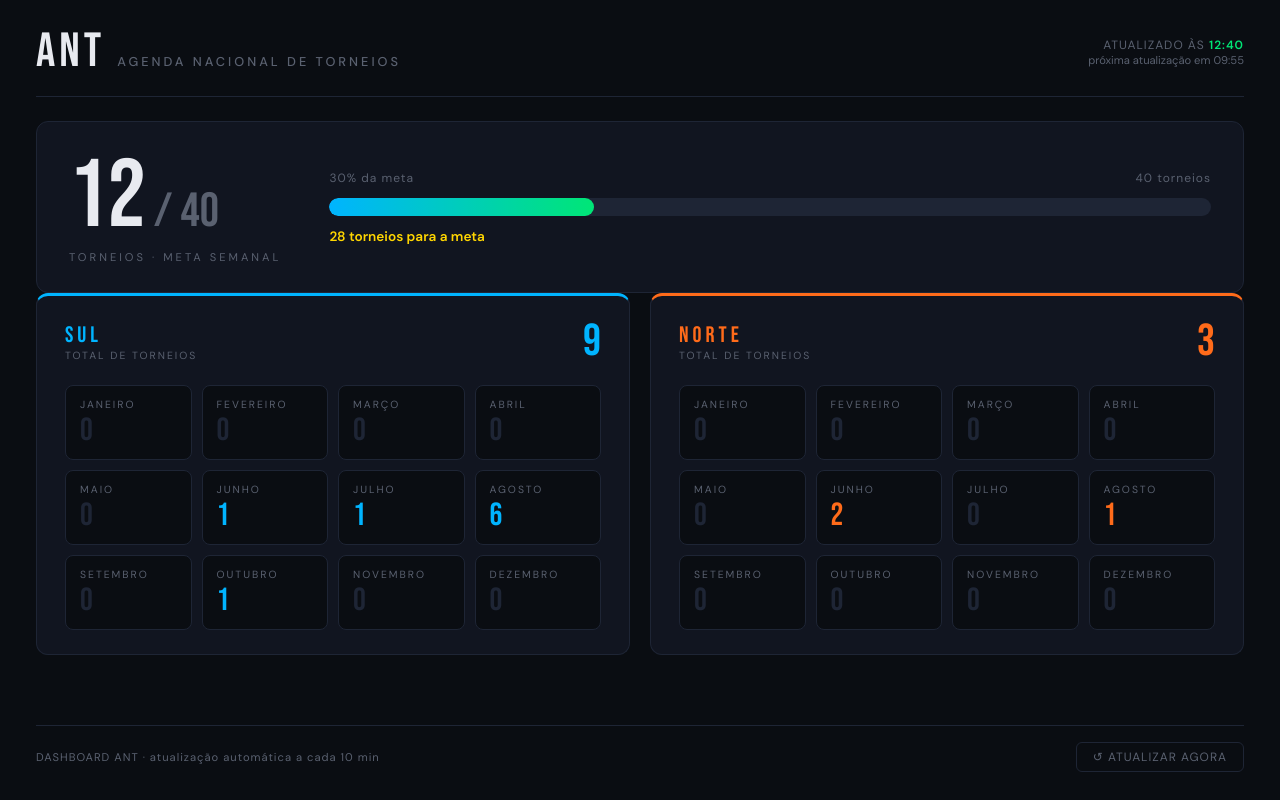
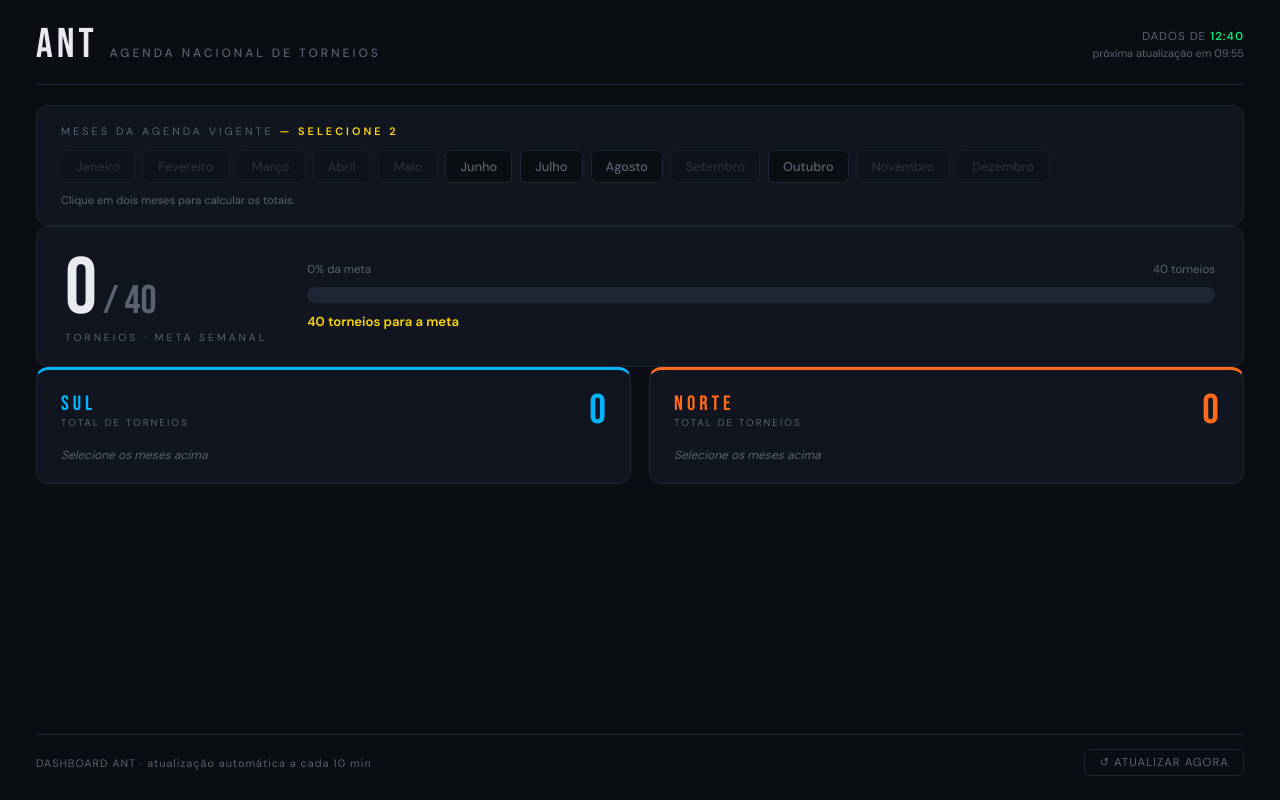
Before and after one commit to hudsonotsubo-jpg/ant-dashboard, a plain HTML site: page index.html in a window 1280 px wide. Drawn offline with Linux system fonts and the light colour scheme.

Commit message:
Dashboard com seleção de meses

```diff
--- a/index.html
+++ b/index.html
@@ -11,9 +11,7 @@
     --surface:   #111520;
     --border:    #1e2535;
     --sul:       #00b4ff;
-    --sul-dim:   #003d57;
     --norte:     #ff6b1a;
-    --norte-dim: #4a1f00;
     --ok:        #00e676;
     --warn:      #ffd600;
     --text:      #e8eaf0;
@@ -30,8 +28,8 @@
     min-height: 100vh;
     display: flex;
     flex-direction: column;
-    padding: 28px 36px;
-    gap: 24px;
+    padding: 24px 36px;
+    gap: 20px;
   }
 
   /* ── HEADER ── */
@@ -40,225 +38,176 @@
     align-items: center;
     justify-content: space-between;
     border-bottom: 1px solid var(--border);
-    padding-bottom: 20px;
+    padding-bottom: 18px;
   }
 
-  .logo {
-    display: flex;
-    align-items: baseline;
-    gap: 12px;
-  }
-
+  .logo { display: flex; align-items: baseline; gap: 12px; }
   .logo-ant {
     font-family: 'Bebas Neue', sans-serif;
-    font-size: 3rem;
+    font-size: 2.6rem;
     letter-spacing: 4px;
-    color: var(--text);
     line-height: 1;
   }
-
   .logo-sub {
-    font-size: 0.8rem;
+    font-size: 0.75rem;
     font-weight: 500;
     letter-spacing: 3px;
     text-transform: uppercase;
     color: var(--muted);
   }
+  .header-right { text-align: right; }
+  .atualizado { font-size: 0.72rem; color: var(--muted); letter-spacing: 1px; text-transform: uppercase; }
+  .atualizado span { color: var(--ok); font-weight: 600; }
+  .countdown { font-size: 0.68rem; color: var(--muted); font-variant-numeric: tabular-nums; margin-top: 2px; }
 
-  .header-right {
-    text-align: right;
+  /* ── SELEÇÃO DE MESES ── */
+  .selecao-wrap {
+    background: var(--surface);
+    border: 1px solid var(--border);
+    border-radius: var(--radius);
+    padding: 18px 24px;
+  }
+  .selecao-titulo {
+    font-size: 0.68rem;
+    letter-spacing: 3px;
+    text-transform: uppercase;
+    color: var(--muted);
+    margin-bottom: 12px;
+  }
+  .selecao-titulo span {
+    color: var(--warn);
+    font-weight: 600;
+  }
+  .meses-selector {
+    display: flex;
+    flex-wrap: wrap;
+    gap: 8px;
+  }
+  .mes-btn {
+    background: var(--bg);
+    border: 1px solid var(--border);
+    color: var(--muted);
+    padding: 7px 14px;
+    border-radius: 6px;
+    font-family: 'DM Sans', sans-serif;
+    font-size: 0.8rem;
+    font-weight: 500;
+    cursor: pointer;
+    transition: all 0.15s;
+    position: relative;
+    user-select: none;
+  }
+  .mes-btn:hover:not(.selecionado-1):not(.selecionado-2) {
+    border-color: var(--muted);
+    color: var(--text);
+  }
+  .mes-btn.selecionado-1 {
+    background: rgba(0,180,255,0.12);
+    border-color: var(--sul);
+    color: var(--sul);
+    font-weight: 600;
+  }
+  .mes-btn.selecionado-2 {
+    background: rgba(255,107,26,0.12);
+    border-color: var(--norte);
+    color: var(--norte);
+    font-weight: 600;
+  }
+  .mes-btn.selecionado-1::after {
+    content: ' MÊS 1';
+    font-size: 0.6rem;
+    letter-spacing: 1px;
+    opacity: 0.8;
+  }
+  .mes-btn.selecionado-2::after {
+    content: ' MÊS 2';
+    font-size: 0.6rem;
+    letter-spacing: 1px;
+    opacity: 0.8;
+  }
+  .mes-btn.sem-dados { opacity: 0.35; cursor: default; }
+
+  .selecao-hint {
+    margin-top: 10px;
+    font-size: 0.7rem;
+    color: var(--muted);
   }
 
-  .atualizado {
-    font-size: 0.75rem;
-    color: var(--muted);
-    letter-spacing: 1px;
-    text-transform: uppercase;
-  }
-
-  .atualizado span {
-    color: var(--ok);
-    font-weight: 600;
-  }
-
-  /* ── META PRINCIPAL ── */
+  /* ── META ── */
   .meta-block {
     background: var(--surface);
     border: 1px solid var(--border);
     border-radius: var(--radius);
-    padding: 28px 32px;
+    padding: 22px 28px;
     display: flex;
     align-items: center;
-    gap: 48px;
+    gap: 40px;
   }
-
-  .meta-numeros {
-    display: flex;
-    align-items: baseline;
-    gap: 8px;
-    white-space: nowrap;
-  }
-
+  .meta-numeros { display: flex; align-items: baseline; gap: 6px; white-space: nowrap; }
   .meta-total {
     font-family: 'Bebas Neue', sans-serif;
-    font-size: 6rem;
+    font-size: 5rem;
     line-height: 1;
-    color: var(--text);
     transition: color 0.5s;
   }
-
   .meta-total.atingida { color: var(--ok); }
-
-  .meta-separador {
-    font-family: 'Bebas Neue', sans-serif;
-    font-size: 3rem;
-    color: var(--muted);
-  }
-
-  .meta-valor {
-    font-family: 'Bebas Neue', sans-serif;
-    font-size: 3rem;
-    color: var(--muted);
-  }
-
-  .meta-label {
-    font-size: 0.7rem;
-    letter-spacing: 3px;
-    text-transform: uppercase;
-    color: var(--muted);
-    margin-top: 4px;
-  }
-
-  .meta-barra-wrap {
-    flex: 1;
-    display: flex;
-    flex-direction: column;
-    gap: 12px;
-  }
-
-  .meta-barra-labels {
-    display: flex;
-    justify-content: space-between;
-    font-size: 0.75rem;
-    color: var(--muted);
-    letter-spacing: 1px;
-  }
-
-  .meta-barra-outer {
-    height: 18px;
-    background: var(--border);
-    border-radius: 999px;
-    overflow: hidden;
-    position: relative;
-  }
-
+  .meta-separador { font-family: 'Bebas Neue', sans-serif; font-size: 2.5rem; color: var(--muted); }
+  .meta-valor { font-family: 'Bebas Neue', sans-serif; font-size: 2.5rem; color: var(--muted); }
+  .meta-label { font-size: 0.65rem; letter-spacing: 3px; text-transform: uppercase; color: var(--muted); margin-top: 2px; }
+  .meta-barra-wrap { flex: 1; display: flex; flex-direction: column; gap: 10px; }
+  .meta-barra-labels { display: flex; justify-content: space-between; font-size: 0.72rem; color: var(--muted); }
+  .meta-barra-outer { height: 16px; background: var(--border); border-radius: 999px; overflow: hidden; }
   .meta-barra-inner {
     height: 100%;
     border-radius: 999px;
     background: linear-gradient(90deg, var(--sul), var(--ok));
     transition: width 1s cubic-bezier(.4,0,.2,1);
-    position: relative;
   }
-
-  .meta-barra-inner.atingida {
-    background: linear-gradient(90deg, var(--ok), #69ffa7);
-  }
-
-  .meta-faltam {
-    font-size: 0.85rem;
-    color: var(--warn);
-    font-weight: 600;
-  }
-
-  .meta-faltam.atingida {
-    color: var(--ok);
-  }
+  .meta-barra-inner.atingida { background: linear-gradient(90deg, var(--ok), #69ffa7); }
+  .meta-faltam { font-size: 0.82rem; color: var(--warn); font-weight: 600; }
+  .meta-faltam.atingida { color: var(--ok); }
 
   /* ── AGENDAS ── */
-  .agendas {
-    display: grid;
-    grid-template-columns: 1fr 1fr;
-    gap: 20px;
-  }
-
+  .agendas { display: grid; grid-template-columns: 1fr 1fr; gap: 18px; }
   .agenda-card {
     background: var(--surface);
     border: 1px solid var(--border);
     border-radius: var(--radius);
-    padding: 24px 28px;
+    padding: 20px 24px;
     display: flex;
     flex-direction: column;
-    gap: 20px;
+    gap: 16px;
   }
+  .agenda-card.sul   { border-top: 3px solid var(--sul); }
+  .agenda-card.norte { border-top: 3px solid var(--norte); }
+  .agenda-header { display: flex; align-items: center; justify-content: space-between; }
+  .agenda-titulo { font-family: 'Bebas Neue', sans-serif; font-size: 1.3rem; letter-spacing: 4px; }
+  .sul   .agenda-titulo { color: var(--sul); }
+  .norte .agenda-titulo { color: var(--norte); }
+  .agenda-total { font-family: 'Bebas Neue', sans-serif; font-size: 2.6rem; line-height: 1; }
+  .sul   .agenda-total { color: var(--sul); }
+  .norte .agenda-total { color: var(--norte); }
+  .agenda-total-label { font-size: 0.62rem; letter-spacing: 2px; text-transform: uppercase; color: var(--muted); }
 
-  .agenda-card.sul  { border-top: 3px solid var(--sul); }
-  .agenda-card.norte { border-top: 3px solid var(--norte); }
-
-  .agenda-header {
-    display: flex;
-    align-items: center;
-    justify-content: space-between;
-  }
-
-  .agenda-titulo {
-    font-family: 'Bebas Neue', sans-serif;
-    font-size: 1.4rem;
-    letter-spacing: 4px;
-  }
-
-  .sul  .agenda-titulo { color: var(--sul); }
-  .norte .agenda-titulo { color: var(--norte); }
-
-  .agenda-total {
-    font-family: 'Bebas Neue', sans-serif;
-    font-size: 2.8rem;
-    line-height: 1;
-  }
-
-  .sul  .agenda-total { color: var(--sul); }
-  .norte .agenda-total { color: var(--norte); }
-
-  .agenda-total-label {
-    font-size: 0.65rem;
-    letter-spacing: 2px;
-    text-transform: uppercase;
-    color: var(--muted);
-  }
-
-  /* ── GRID DE MESES ── */
-  .meses-grid {
-    display: grid;
-    grid-template-columns: repeat(auto-fill, minmax(110px, 1fr));
-    gap: 10px;
-  }
-
-  .mes-card {
+  /* ── MESES SELECIONADOS NAS AGENDAS ── */
+  .meses-selecionados { display: flex; gap: 12px; }
+  .mes-selecionado-card {
+    flex: 1;
     background: var(--bg);
     border: 1px solid var(--border);
     border-radius: 8px;
-    padding: 12px 14px;
+    padding: 10px 14px;
     display: flex;
     flex-direction: column;
-    gap: 4px;
+    gap: 2px;
   }
-
-  .mes-nome {
-    font-size: 0.65rem;
-    letter-spacing: 2px;
-    text-transform: uppercase;
-    color: var(--muted);
-  }
-
-  .mes-qtd {
-    font-family: 'Bebas Neue', sans-serif;
-    font-size: 2rem;
-    line-height: 1;
-  }
-
-  .sul  .mes-qtd { color: var(--sul); }
-  .norte .mes-qtd { color: var(--norte); }
-
-  .mes-qtd.zero { color: var(--border); }
+  .ms-label { font-size: 0.6rem; letter-spacing: 2px; text-transform: uppercase; color: var(--muted); }
+  .ms-nome  { font-size: 0.78rem; font-weight: 500; color: var(--text); }
+  .ms-qtd   { font-family: 'Bebas Neue', sans-serif; font-size: 1.8rem; line-height: 1; }
+  .sul   .ms-qtd { color: var(--sul); }
+  .norte .ms-qtd { color: var(--norte); }
+  .ms-qtd.zero { color: var(--border); }
+  .nenhum-selecionado { font-size: 0.75rem; color: var(--muted); font-style: italic; }
 
   /* ── FOOTER ── */
   footer {
@@ -267,73 +216,29 @@
     justify-content: space-between;
     align-items: center;
     border-top: 1px solid var(--border);
-    padding-top: 16px;
+    padding-top: 14px;
   }
-
-  .footer-info {
-    font-size: 0.7rem;
-    color: var(--muted);
-    letter-spacing: 1px;
-  }
-
+  .footer-info { font-size: 0.68rem; color: var(--muted); letter-spacing: 1px; }
   .reload-btn {
     background: none;
     border: 1px solid var(--border);
     color: var(--muted);
-    padding: 6px 16px;
+    padding: 5px 14px;
     border-radius: 6px;
     font-family: 'DM Sans', sans-serif;
-    font-size: 0.75rem;
+    font-size: 0.72rem;
     letter-spacing: 1px;
     cursor: pointer;
     transition: border-color 0.2s, color 0.2s;
   }
+  .reload-btn:hover { border-color: var(--sul); color: var(--sul); }
 
-  .reload-btn:hover {
-    border-color: var(--sul);
-    color: var(--sul);
-  }
-
-  /* ── LOADING / ERRO ── */
-  .estado {
-    flex: 1;
-    display: flex;
-    flex-direction: column;
-    align-items: center;
-    justify-content: center;
-    gap: 16px;
-    color: var(--muted);
-    font-size: 0.9rem;
-    letter-spacing: 1px;
-  }
-
-  .spinner {
-    width: 36px;
-    height: 36px;
-    border: 3px solid var(--border);
-    border-top-color: var(--sul);
-    border-radius: 50%;
-    animation: spin 0.8s linear infinite;
-  }
-
+  /* ── LOADING ── */
+  .estado { flex: 1; display: flex; flex-direction: column; align-items: center; justify-content: center; gap: 14px; color: var(--muted); font-size: 0.88rem; }
+  .spinner { width: 32px; height: 32px; border: 3px solid var(--border); border-top-color: var(--sul); border-radius: 50%; animation: spin 0.8s linear infinite; }
   @keyframes spin { to { transform: rotate(360deg); } }
-
-  /* ── COUNTDOWN ── */
-  .countdown {
-    font-size: 0.7rem;
-    color: var(--muted);
-    font-variant-numeric: tabular-nums;
-  }
-
-  /* ── ANIMAÇÃO ENTRADA ── */
-  .fade-in {
-    animation: fadeIn 0.6s ease both;
-  }
-
-  @keyframes fadeIn {
-    from { opacity: 0; transform: translateY(8px); }
-    to   { opacity: 1; transform: translateY(0); }
-  }
+  .fade-in { animation: fadeIn 0.5s ease both; }
+  @keyframes fadeIn { from { opacity:0; transform:translateY(6px); } to { opacity:1; transform:translateY(0); } }
 </style>
 </head>
 <body>
@@ -344,12 +249,14 @@
     <div class="logo-sub">Agenda Nacional de Torneios</div>
   </div>
   <div class="header-right">
-    <div class="atualizado">Atualizado às <span id="horario">--:--</span></div>
+    <div class="atualizado">Dados de <span id="horario">--:--</span></div>
     <div class="countdown" id="countdown">próxima atualização em --:--</div>
   </div>
 </header>
 
-<div id="conteudo"><div class="estado"><div class="spinner"></div><span>Carregando dados...</span></div></div>
+<div id="conteudo">
+  <div class="estado"><div class="spinner"></div><span>Carregando dados...</span></div>
+</div>
 
 <footer>
   <div class="footer-info">DASHBOARD ANT · atualização automática a cada 10 min</div>
@@ -357,19 +264,39 @@
 </footer>
 
 <script>
-const DADOS_URL   = './dados.json';
-const INTERVALO   = 10 * 60 * 1000; // 10 minutos
-let   proximaAtt  = Date.now() + INTERVALO;
-let   dadosAtuais = null;
+const DADOS_URL  = './dados.json';
+const INTERVALO  = 10 * 60 * 1000;
+const META       = 40;
+const STORAGE_KEY = 'ant_meses_selecionados';
+
+let proximaAtt = Date.now() + INTERVALO;
+let dadosAtuais = null;
+
+// Persiste seleção no localStorage para sobreviver a reloads
+let mesesSelecionados = JSON.parse(localStorage.getItem(STORAGE_KEY) || '[]');
 
 // ── Countdown ──────────────────────────────────────────────
 setInterval(() => {
-  const restante = Math.max(0, proximaAtt - Date.now());
-  const m = String(Math.floor(restante / 60000)).padStart(2, '0');
-  const s = String(Math.floor((restante % 60000) / 1000)).padStart(2, '0');
-  document.getElementById('countdown').textContent =
-    `próxima atualização em ${m}:${s}`;
+  const r = Math.max(0, proximaAtt - Date.now());
+  const m = String(Math.floor(r / 60000)).padStart(2,'0');
+  const s = String(Math.floor((r % 60000) / 1000)).padStart(2,'0');
+  document.getElementById('countdown').textContent = `próxima atualização em ${m}:${s}`;
 }, 1000);
+
+// ── Seleção de meses ───────────────────────────────────────
+function toggleMes(nome) {
+  if (mesesSelecionados.includes(nome)) {
+    mesesSelecionados = mesesSelecionados.filter(m => m !== nome);
+  } else if (mesesSelecionados.length < 2) {
+    mesesSelecionados.push(nome);
+  } else {
+    // Já tem 2: remove o mais antigo e adiciona o novo
+    mesesSelecionados.shift();
+    mesesSelecionados.push(nome);
+  }
+  localStorage.setItem(STORAGE_KEY, JSON.stringify(mesesSelecionados));
+  renderizar(dadosAtuais);
+}
 
 // ── Carregamento ───────────────────────────────────────────
 async function carregarDados() {
@@ -379,7 +306,7 @@ async function carregarDados() {
     dadosAtuais = await r.json();
     renderizar(dadosAtuais);
     proximaAtt = Date.now() + INTERVALO;
-  } catch (e) {
+  } catch(e) {
     document.getElementById('conteudo').innerHTML =
       `<div class="estado">⚠ Não foi possível carregar os dados.<br>
        <small style="color:#5a6170">${e.message}</small></div>`;
@@ -387,75 +314,123 @@ async function carregarDados() {
 }
 
 // ── Render ─────────────────────────────────────────────────
+function nomeCurto(nome) {
+  // "6. Junho" → "Junho"
+  return nome.includes('. ') ? nome.split('. ')[1] : nome;
+}
+
 function renderizar(d) {
-  const pct       = Math.min(d.total_geral / d.meta_semanal, 1);
-  const atingida  = d.total_geral >= d.meta_semanal;
-  const faltam    = Math.max(d.meta_semanal - d.total_geral, 0);
+  if (!d || !d.sul) return;
 
-  document.getElementById('horario').textContent = d.atualizado_em.split(' ')[1] || d.atualizado_em;
+  document.getElementById('horario').textContent =
+    (d.atualizado_em || '').split(' ')[1] || d.atualizado_em || '--';
+
+  // Todos os meses disponíveis (união de SUL e NORTE)
+  const todosMeses = [...new Set([...Object.keys(d.sul), ...Object.keys(d.norte)])];
+
+  // Calcula totais apenas dos meses selecionados
+  const totalSul   = mesesSelecionados.reduce((acc, m) => acc + (d.sul[m]   || 0), 0);
+  const totalNorte = mesesSelecionados.reduce((acc, m) => acc + (d.norte[m] || 0), 0);
+  const totalGeral = totalSul + totalNorte;
+  const pct        = Math.min(totalGeral / META, 1);
+  const atingida   = totalGeral >= META;
+  const faltam     = Math.max(META - totalGeral, 0);
+
+  // ── Seletor de meses ──
+  const btnsMeses = todosMeses.map(nome => {
+    const idx = mesesSelecionados.indexOf(nome);
+    const cls = idx === 0 ? 'selecionado-1' : idx === 1 ? 'selecionado-2' : '';
+    const vazio = (d.sul[nome] === 0 && d.norte[nome] === 0) ? 'sem-dados' : '';
+    return `<button class="mes-btn ${cls} ${vazio}"
+              onclick="toggleMes('${nome}')"
+              title="SUL: ${d.sul[nome] ?? '—'} | NORTE: ${d.norte[nome] ?? '—'}">
+              ${nomeCurto(nome)}
+            </button>`;
+  }).join('');
+
+  const hint = mesesSelecionados.length === 0
+    ? 'Clique em dois meses para calcular os totais.'
+    : mesesSelecionados.length === 1
+    ? `MÊS 1 selecionado: <strong>${nomeCurto(mesesSelecionados[0])}</strong>. Clique em mais um mês.`
+    : `MÊS 1: <strong>${nomeCurto(mesesSelecionados[0])}</strong> · MÊS 2: <strong>${nomeCurto(mesesSelecionados[1])}</strong>`;
+
+  // ── Cards de meses por agenda ──
+  function cardsMesesAgenda(agenda, cls) {
+    if (mesesSelecionados.length === 0) {
+      return `<div class="nenhum-selecionado">Selecione os meses acima</div>`;
+    }
+    return `<div class="meses-selecionados">` +
+      mesesSelecionados.map((m, i) => {
+        const qtd = agenda[m] ?? 0;
+        return `<div class="mes-selecionado-card">
+          <div class="ms-label">MÊS ${i+1}</div>
+          <div class="ms-nome">${nomeCurto(m)}</div>
+          <div class="ms-qtd ${qtd === 0 ? 'zero' : ''}">${qtd}</div>
+        </div>`;
+      }).join('') +
+    `</div>`;
+  }
 
   document.getElementById('conteudo').innerHTML = `
+    <!-- SELETOR DE MESES -->
+    <div class="selecao-wrap fade-in">
+      <div class="selecao-titulo">
+        Meses da agenda vigente
+        <span>— selecione 2</span>
+      </div>
+      <div class="meses-selector">${btnsMeses}</div>
+      <div class="selecao-hint">${hint}</div>
+    </div>
+
     <!-- META -->
     <div class="meta-block fade-in">
       <div>
         <div class="meta-numeros">
-          <div class="meta-total ${atingida ? 'atingida' : ''}">${d.total_geral}</div>
+          <div class="meta-total ${atingida ? 'atingida' : ''}">${totalGeral}</div>
           <div class="meta-separador">/</div>
-          <div class="meta-valor">${d.meta_semanal}</div>
+          <div class="meta-valor">${META}</div>
         </div>
         <div class="meta-label">torneios · meta semanal</div>
       </div>
       <div class="meta-barra-wrap">
         <div class="meta-barra-labels">
-          <span>${(pct * 100).toFixed(0)}% da meta</span>
-          <span>${d.meta_semanal} torneios</span>
+          <span>${(pct*100).toFixed(0)}% da meta</span>
+          <span>${META} torneios</span>
         </div>
         <div class="meta-barra-outer">
           <div class="meta-barra-inner ${atingida ? 'atingida' : ''}"
-               style="width: ${(pct * 100).toFixed(1)}%"></div>
+               style="width:${(pct*100).toFixed(1)}%"></div>
         </div>
         <div class="meta-faltam ${atingida ? 'atingida' : ''}">
-          ${atingida
-            ? '✓ Meta atingida!'
-            : `${faltam} torneio${faltam !== 1 ? 's' : ''} para a meta`}
+          ${atingida ? '✓ Meta atingida!' : `${faltam} torneio${faltam!==1?'s':''} para a meta`}
         </div>
       </div>
     </div>
 
     <!-- AGENDAS -->
     <div class="agendas fade-in">
-      ${blocoAgenda('sul',   'SUL',   d.sul,   d.total_sul)}
-      ${blocoAgenda('norte', 'NORTE', d.norte, d.total_norte)}
+      <div class="agenda-card sul">
+        <div class="agenda-header">
+          <div>
+            <div class="agenda-titulo">SUL</div>
+            <div class="agenda-total-label">total de torneios</div>
+          </div>
+          <div class="agenda-total">${totalSul}</div>
+        </div>
+        ${cardsMesesAgenda(d.sul, 'sul')}
+      </div>
+      <div class="agenda-card norte">
+        <div class="agenda-header">
+          <div>
+            <div class="agenda-titulo">NORTE</div>
+            <div class="agenda-total-label">total de torneios</div>
+          </div>
+          <div class="agenda-total">${totalNorte}</div>
+        </div>
+        ${cardsMesesAgenda(d.norte, 'norte')}
+      </div>
     </div>
   `;
-}
-
-function blocoAgenda(cls, titulo, abas, total) {
-  const meses = Object.entries(abas)
-    .map(([nome, qtd]) => `
-      <div class="mes-card">
-        <div class="mes-nome">${nomeCurto(nome)}</div>
-        <div class="mes-qtd ${qtd === 0 ? 'zero' : ''}">${qtd ?? '—'}</div>
-      </div>`)
-    .join('');
-
-  return `
-    <div class="agenda-card ${cls}">
-      <div class="agenda-header">
-        <div>
-          <div class="agenda-titulo">${titulo}</div>
-          <div class="agenda-total-label">total de torneios</div>
-        </div>
-        <div class="agenda-total">${total}</div>
-      </div>
-      <div class="meses-grid">${meses}</div>
-    </div>`;
-}
-
-function nomeCurto(nome) {
-  // "6. Junho" → "Junho" | "SUL_Mês1" → "Mês 1"
-  if (nome.includes('. ')) return nome.split('. ')[1];
-  return nome.replace(/_/g, ' ');
 }
 
 // ── Loop automático ────────────────────────────────────────
```
